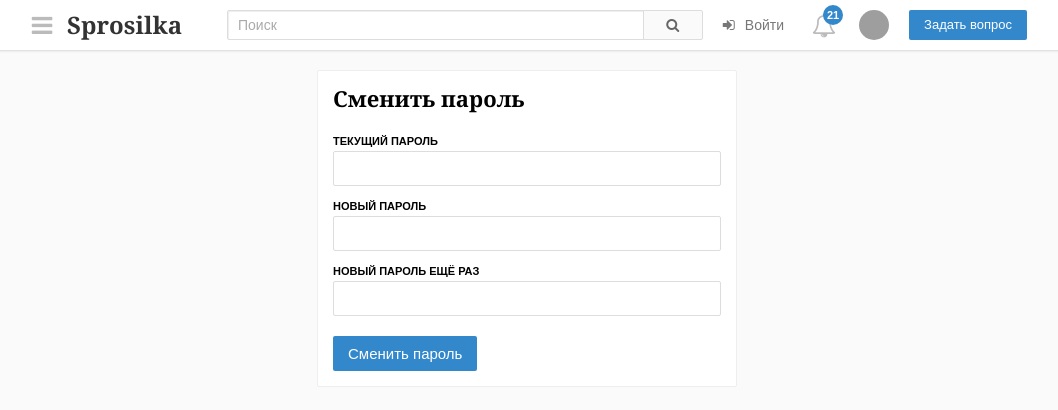
After one commit to MaxKoroteev/sprosilka, a Django app: a page that uses templates/base.html in a window 1280 px wide. The commit adds this page. Shown: the top 410 px of the page, without its empty margins (113-1171 px from the left). Run offline with Django 3.2, Linux system fonts and the light colour scheme; some libraries are stand-ins or nearby versions; grey boxes are pictures that could not be loaded.

Commit message:
first commit

```diff
--- a/core/urls.py
+++ b/core/urls.py
@@ -25,6 +25,10 @@ urlpatterns = [
     url(r'^user/$',               TemplateView.as_view(template_name='user_questions.html'),     name='user'),
     url(r'^user/answers/$',       TemplateView.as_view(template_name='user_answers.html'),       name='user_answers'),
     url(r'^user/notifications/$', TemplateView.as_view(template_name='user_notifications.html'), name='user_notifications'),
+    url(r'^search/$',             TemplateView.as_view(template_name='search_results.html'),     name='search_results'),
+    url(r'^change-password/$',    TemplateView.as_view(template_name='change_password.html'),    name='change_password'),
+    url(r'^change-email/$',       TemplateView.as_view(template_name='change_email.html'),       name='change_email'),
+    url(r'^edit-profile/$',       TemplateView.as_view(template_name='edit_profile.html'),       name='edit_profile'),
 ]
 
 from django.conf.urls.static import static, settings
--- a/media/css/style.css
+++ b/media/css/style.css
@@ -45,6 +45,15 @@ h4 {font-size:15px;line-height:15px;font-family:Georgia, serif;}
 .list-title {margin:20px 0;}
 
 /* FORMS */
+
+.form {}
+    .form-field {margin:0 0 10px;display:block;}
+        .form-label {line-height:20px;font-weight:bold;text-transform:uppercase;font-size:11px;color:#999;display:block;}
+        .form-label.required {color:#000;}
+        .form-radio-label {font-size:13px;margin:5px 5px 5px 0;display:inline-block;}
+        .form-image {max-width:100%;margin-bottom:10px;}
+    .form-button {margin-top:10px;}
+
 
 select.control {background:#fff;border:1px solid #ddd;color:#666;height:35px;font-size:13px;width:100%;}
 input.control  {background:#fff;border:1px solid #ddd;color:#666;height:35px;font-size:13px;width:100%;border-radius:2px;padding:0 5px;}
@@ -167,9 +176,9 @@ body.popup-opened {overflow-y:hidden;}
                     .notifications-item a {color:#000;font-weight:bold;display:inline;}
                 .notifications-all {line-height:20px;margin:10px;}
 
-                .notifications-bonus {font-weight:bold;font-size:13px;min-width:10px;text-align:center;margin-right:5px;}
-                .notifications-bonus-plus  {color:#3b2;}
-                .notifications-bonus-minus {color:#b22;}
+                .notification-bonus {min-width:22px;font-weight:bold;font-size:13px;text-align:center;margin-right:5px;}
+                .notification-bonus-plus  {color:#3b2;}
+                .notification-bonus-minus {color:#b22;}
 
                 .notifications-list .notifications-item {border:1px solid #eee;border-bottom:0;}
                 .notifications-list .notifications-item:last-child {border-bottom:1px solid #eee;}
@@ -191,6 +200,8 @@ body.popup-opened {overflow-y:hidden;}
     .column-left {display:table-cell;width:200px;}
     .content {display:table-cell;}
         .document {padding:15px;background:#fff;border:1px solid #eee;border-radius:2px;}
+        .document-form {margin-top:20px;}
+            .document-title {margin:0 0 20px;}
     .column-right {display:table-cell;width:200px;padding-bottom:55px;}
 
 /* COLUMN MENU */
@@ -365,6 +376,10 @@ body.popup-opened {overflow-y:hidden;}
         .question-answer {line-height:20px;font-size:14px;text-decoration:none;}
         .question-answer:hover {text-decoration:underline;}
 
+/* SEARCH RESULTS */
+
+.search-results-counter {margin:-15px 0 20px;color:#888;}
+
 /* QUESTION DETAIL */
 
 .question-detail {display:table;width:100%;}
--- a/templates/base.html
+++ b/templates/base.html
@@ -29,7 +29,7 @@
                 </span>
                 <a class="logo" href="/">Sprosilka</a>
             </div>
-            <form class="search" method="GET" action=".">
+            <form class="search" method="GET" action="{% url 'search_results' %}">
                 <div class="search-input-wrapper">
                     <input class="search-input" type="text" placeholder="Поиск">
                 </div>
@@ -47,15 +47,15 @@
                             <a href="{% url 'user_notifications' %}" class="notifications-all">Все уведомления</a>
                         </span>
                     </span>
-                    <a href="{% url 'user' %}" class="profile-menu-call a">
-                        <img src="https://media2.giphy.com/media/Y9Lkinq9aw6Xu/200_s.gif">
-                    </a>
                     <span data-dropdown class="dropdown">
-                        <i class="settings fa fa-cog a" data-dropdown-call></i>
+                        <span class="profile-menu-call a" data-dropdown-call>
+                            <img src="https://media2.giphy.com/media/Y9Lkinq9aw6Xu/200_s.gif">
+                        </span>
                         <span data-dropdown-window class="dropdown-window menu right">
-                            <a href="#" class="menu-item">Редактировать профиль</a>
-                            <a href="#" class="menu-item">Сменить Email</a>
-                            <a href="#" class="menu-item active">Сменить пароль</a>
+                            <a href="{% url 'user' %}" class="menu-item">Профиль</a>
+                            <a href="{% url 'edit_profile' %}" class="menu-item">Редактировать профиль</a>
+                            <a href="{% url 'change_email' %}" class="menu-item">Сменить Email</a>
+                            <a href="{% url 'change_password' %}" class="menu-item active">Сменить пароль</a>
                             <a href="#" class="menu-item">Выйти</a>
                         </span>
                     </span>
@@ -206,7 +206,7 @@
                 <input class="control" type="text" required placeholder="Email">
                 <input class="control" type="text" required placeholder="Пароль">
                 <input class="control" type="text" required placeholder="Пароль ещё раз">
-                <label class="user-confirm">
+                <label class="checkbox-label">
                     <input type="checkbox"><span>Я согласен с условиями <a href="#" target="_blank">пользовательского соглашения</a></span>
                 </label>
             </div>
--- a/templates/blocks/notifications.html
+++ b/templates/blocks/notifications.html
@@ -1,4 +1,8 @@
 {% for i in objects %}
-    <span class="notifications-item"><span class="notification-bonus notification-bonus-plus">+1</span><a href="#">Анна Иванова</a> ответила на ваш вопрос <a href="#">Как пишется "жи" и "ши"?</a></span>
-    <span class="notifications-item"><span class="notification-bonus notification-bonus-minus">-1</span><a href="#">Иван Петров</a> выбрал ваш ответ лучшим на вопрос <a href="#">Как пишется "жи" и "ши"?</a></span>
+    <span class="notifications-item"><a href="#">Анна Иванова</a> ответила на ваш вопрос <a href="#">Как пишется "жи" и "ши"?</a></span>
+    <span class="notifications-item"><span class="notification-bonus notification-bonus-plus">+1</span><a href="#">Анна Иванова</a> проголосовала за ваш вопрос <a href="#">Как пишется "жи" и "ши"?</a></span>
+    <span class="notifications-item"><span class="notification-bonus notification-bonus-minus">-1</span><a href="#">Анна Иванова</a> проголосовала против вашего вопроса <a href="#">Как пишется "жи" и "ши"?</a></span>
+    <span class="notifications-item"><span class="notification-bonus notification-bonus-plus">+1</span><a href="#">Анна Иванова</a> проголосовала за ваш ответ на вопрос <a href="#">Как пишется "жи" и "ши"?</a></span>
+    <span class="notifications-item"><span class="notification-bonus notification-bonus-minus">-1</span><a href="#">Анна Иванова</a> проголосовала против вашего ответ на вопроса <a href="#">Как пишется "жи" и "ши"?</a></span>
+    <span class="notifications-item"><span class="notification-bonus notification-bonus-plus">+10</span><a href="#">Иван Петров</a> выбрал лучшим ваш ответ на вопрос <a href="#">Как пишется "жи" и "ши"?</a></span>
 {% endfor %}
--- /dev/null
+++ b/templates/change_password.html
@@ -0,0 +1,33 @@
+{% extends 'base.html' %}
+
+{% block left %}{% endblock %}
+
+{% block content %}
+    <div class="content">
+
+        <div class="document document-form wrapper small">
+
+            <h1 class="document-title">Сменить пароль</h1>
+
+            <form method="POST" action=".">
+
+                <label class="form-field">
+                    <span class="form-label required">Текущий пароль</span>
+                    <input class="control" type="password">
+                </label>
+                <label class="form-field">
+                    <span class="form-label required">Новый пароль</span>
+                    <input class="control" type="password">
+                </label>
+                <label class="form-field">
+                    <span class="form-label required">Новый пароль ещё раз</span>
+                    <input class="control" type="password">
+                </label>
+                <button class="form-button button big">Сменить пароль</button>
+            </form>
+
+        </div>
+    </div>
+{% endblock %}
+
+{% block right %}{% endblock %}
```
Also changed, not shown: templates/change_email.html (added, +26 -0 lines), templates/edit_profile.html (added, +40 -0 lines), templates/search_results.html (added, +25 -0 lines).
